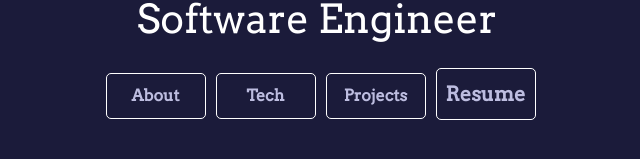
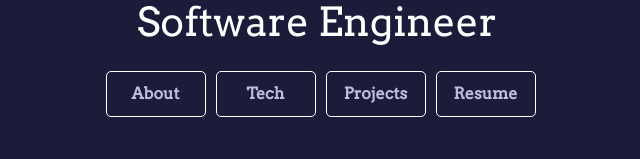
Before and after one commit to mgregerson/mgregerson.github.io, a React (Create React App) app: page /tech in a window 1280 px wide. Shown: the part 503-662 px from the top of the page, without its empty margins (323-963 px from the left). Built offline with nearby package versions, Linux system fonts and the light colour scheme.

Commit message:
Refactored code to showcase resume on Title page

```diff
--- a/src/Title.js
+++ b/src/Title.js
@@ -34,10 +34,7 @@ function Title({ showPage }) {
                 </a>
               </li>
               <li className="Title-link">
-                <a
-                  href="https://docs.google.com/document/d/1xgLvpDiG797oAkFqP3fAC2Lx6LMw48jwceiY7PgD_3o/preview"
-                  className="navbar-link"
-                >
+                <a href="https://docs.google.com/document/d/1xgLvpDiG797oAkFqP3fAC2Lx6LMw48jwceiY7PgD_3o/preview">
                   Resume
                 </a>
               </li>
```
